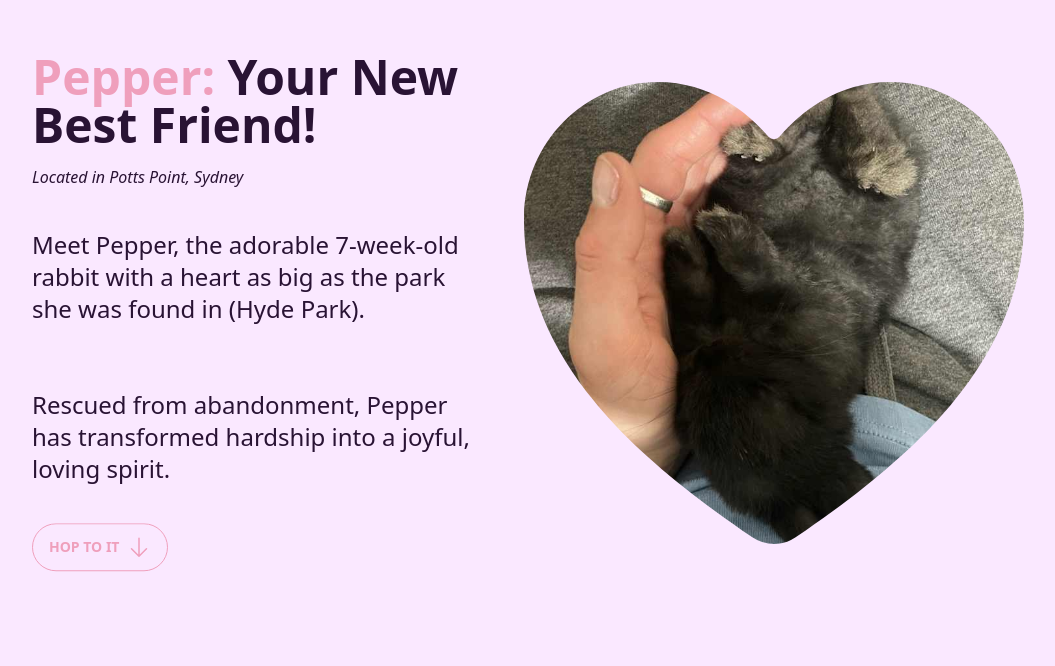
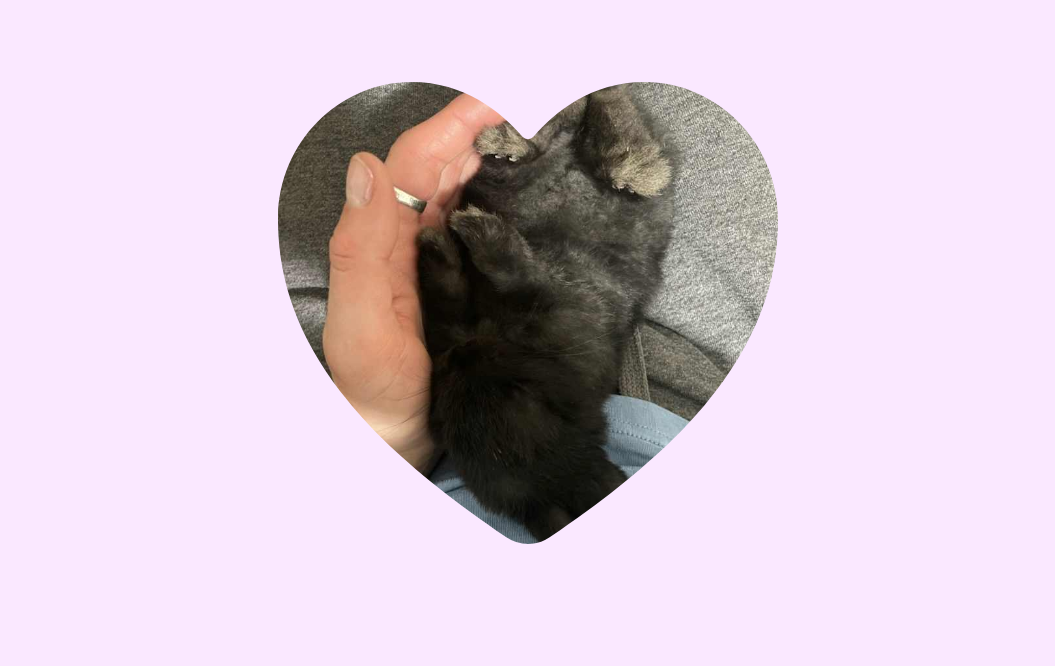
Before and after one commit to mradinoff/rabbit-adoption-pepper, a Next.js app: page /modules/hero in a window 1280 px wide. Shown: the part 116-782 px from the top of the page, without its empty margins (112-1167 px from the left). Built offline with nearby package versions, Linux system fonts and the light colour scheme.

Commit message:
Flex updates

```diff
--- a/src/pages/modules/carousel.tsx
+++ b/src/pages/modules/carousel.tsx
@@ -32,7 +32,7 @@ const Carousel = () => (
 	>
 		<h2 className="text-5xl font-bold">{"Pepper's Gallery 🎨"}</h2>
 		<div className="mx-auto max-w-100">
-			<div className="carousel carousel-center rounded-box w-100">
+			<div className="carousel rounded-box w-100">
 				{images.map((image, i) => (
 					<div className="carousel-item mr-5 relative shadow-lg" key={i}>
 						<Image
--- a/src/pages/modules/hero.tsx
+++ b/src/pages/modules/hero.tsx
@@ -5,7 +5,7 @@ import { differenceInWeeks, startOfToday } from "date-fns";
 
 const Hero = () => (
 	<div className="hero min-h-screen bg-fuchsia-100 py-20 p-x-6">
-		<div className="hero-content flex-col lg:flex-row gap-x-10 max-w-5xl">
+		<div className="hero-content flex-col lg:flex-row gap-x-10 max-w-5xl flex-wrap-reverse">
 			<div className="flex flex-col gap-y-4">
 				<h1 className="text-5xl font-bold">
 					<span className="text-secondary">Pepper:</span> Your New Best Friend!
```
